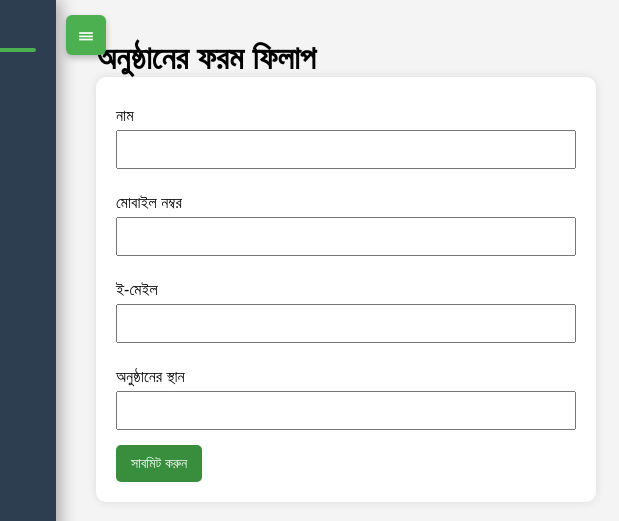
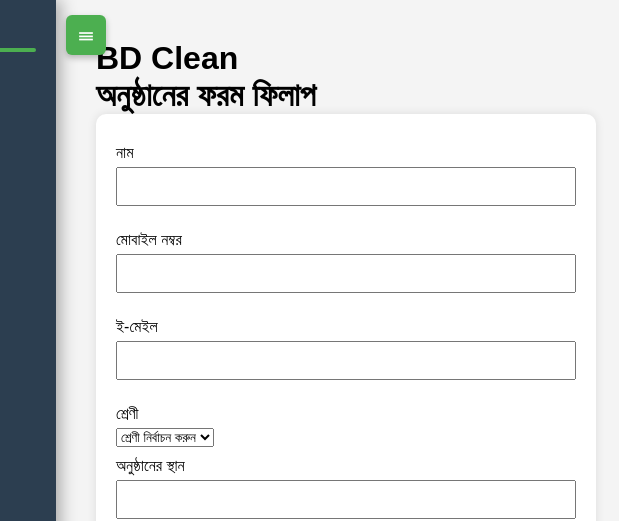
Before and after one commit to rabbihossain94/BD_Clean_From-, a plain HTML site: page index.html in a window 1280 px wide. Shown: the top 521 px of the page, 184-803 px from the left. Drawn offline with Linux system fonts and the light colour scheme.

Commit message:
Update index.html

```diff
--- a/index.html
+++ b/index.html
@@ -24,16 +24,29 @@
 
   <!-- Main Content -->
   <div class="main-content">
-    <h1>অনুষ্ঠানের ফরম ফিলাপ</h1>
+    <h1> BD Clean<br>অনুষ্ঠানের ফরম ফিলাপ</h1>
     <form id="eventForm">
       <label>নাম</label>
       <input type="text" name="name" required>
+
       <label>মোবাইল নম্বর</label>
       <input type="text" name="phone" required>
+
       <label>ই-মেইল</label>
       <input type="email" name="email">
+
+      <label>শ্রেণী</label>
+      <select name="category" required>
+        <option value="" disabled selected>শ্রেণী নির্বাচন করুন</option>
+        <option value="class1">প্রথম শ্রেণী</option>
+        <option value="class2">দ্বিতীয় শ্রেণী</option>
+        <option value="class3">তৃতীয় শ্রেণী</option>
+        <option value="class4">চতুর্থ শ্রেণী</option>
+      </select>
+
       <label>অনুষ্ঠানের স্থান</label>
       <input type="text" name="location" required>
+
       <button type="submit">সাবমিট করুন</button>
     </form>
   </div>
```
